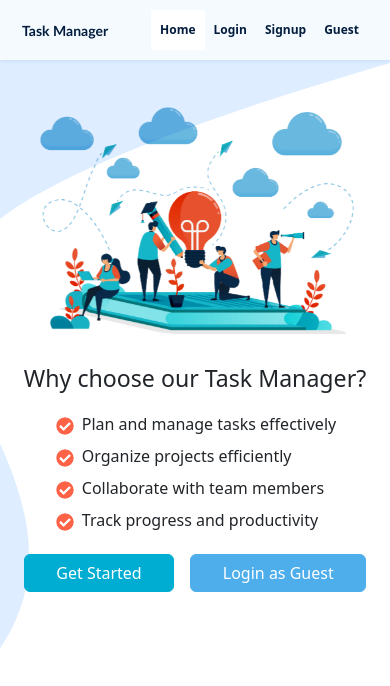
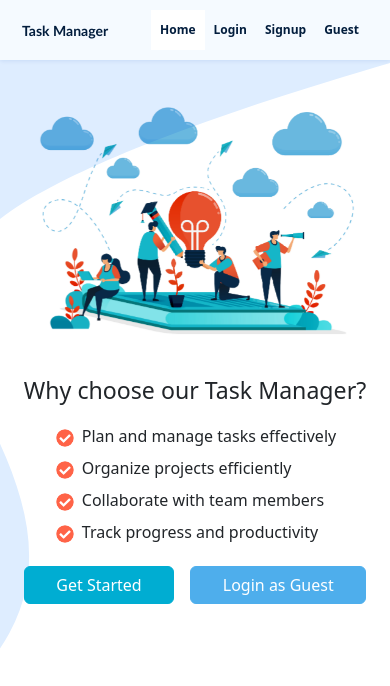
Before and after one commit to moneer824/task-manager, a React (Create React App) app: page / in a window 390 px wide. Shown: the top 686 px of the page. Built offline with nearby package versions, Linux system fonts and the light colour scheme; no server answers.

Commit message:
Update Home.scss

```diff
--- a/src/style/pages/Home.scss
+++ b/src/style/pages/Home.scss
@@ -81,7 +81,6 @@
         }
         .home-details{
             flex-direction: column-reverse;
-            gap: 20px;
             justify-content: flex-end;
             margin-top: 30px;
             .home-image{
```
